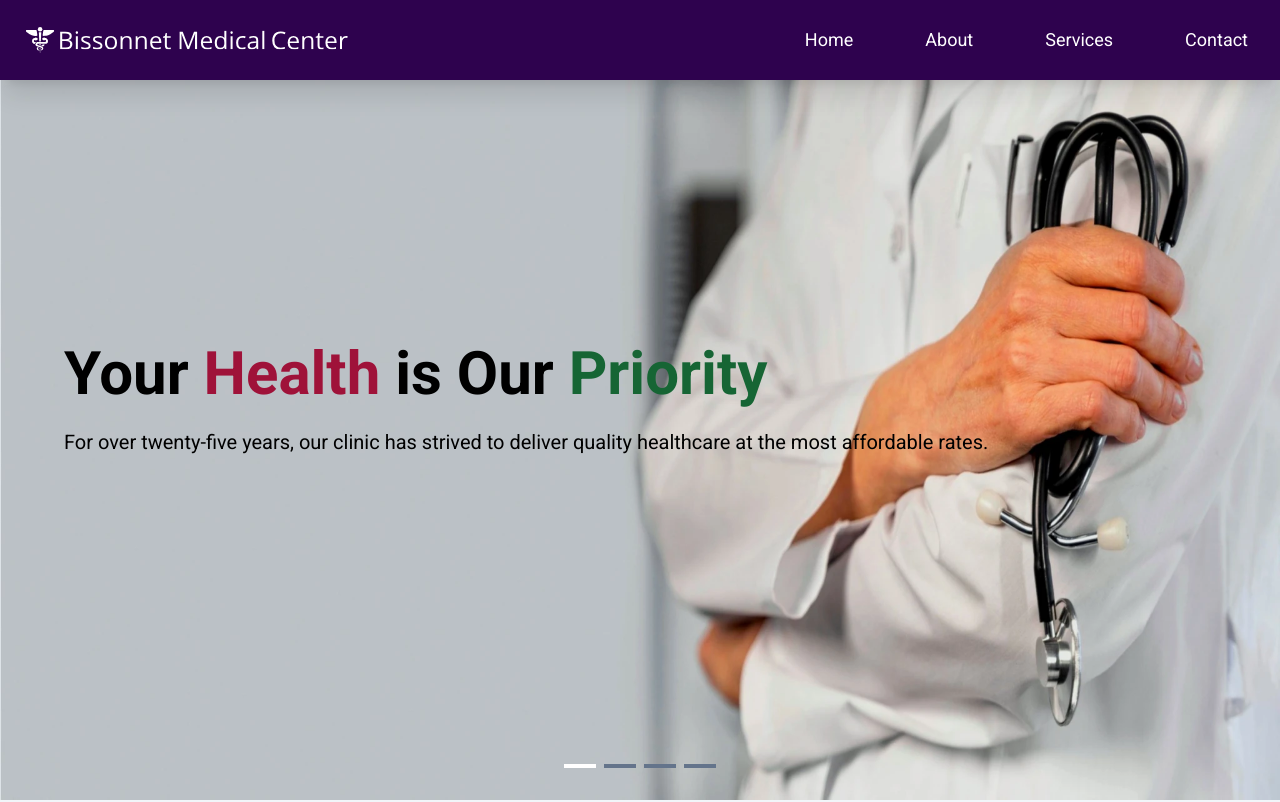
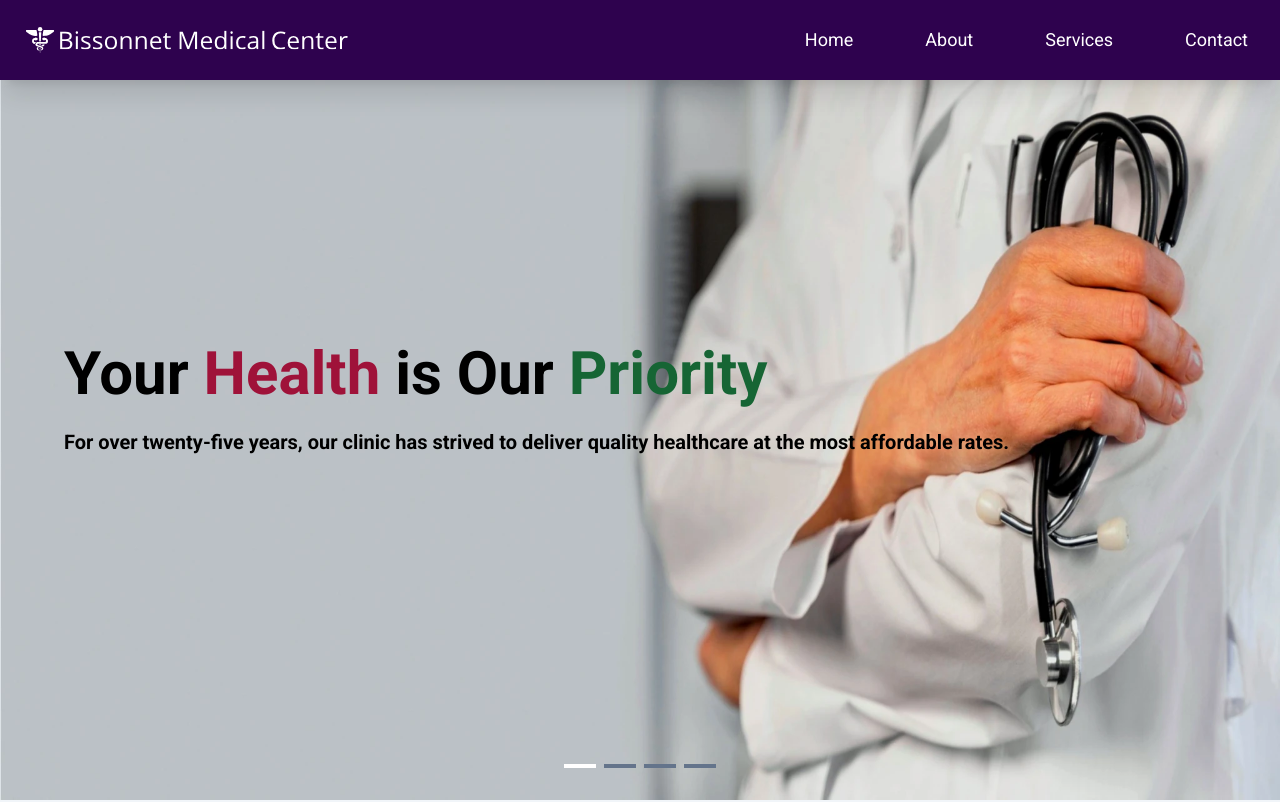
Before and after one commit to hamzashaikh2001/BissonnetMedicalCenter, a Next.js app in the folder webapp/: page / in a window 1280 px wide. Shown: the top 802 px of the page. Built offline with nearby package versions, Linux system fonts and the light colour scheme.

Commit message:
Intro and README Update

```diff
--- a/webapp/package.json
+++ b/webapp/package.json
@@ -9,7 +9,6 @@
     "lint": "next lint"
   },
   "dependencies": {
-    "@vercel/analytics": "^1.1.1",
     "next": "13.5.4",
     "react": "^18",
     "react-dom": "^18"
--- a/webapp/src/app/layout.tsx
+++ b/webapp/src/app/layout.tsx
@@ -1,6 +1,5 @@
 import './globals.css'
 import { Inter } from 'next/font/google'
-import { Analytics } from '@vercel/analytics/react';
 
 const inter = Inter({ subsets: ['latin'] })
 
@@ -13,7 +12,6 @@ export default function RootLayout({
     <html lang="en">
       <body className={inter.className}>
         {children}
-        <Analytics />
       </body>
     </html>
   )
--- a/webapp/src/components/Intro.tsx
+++ b/webapp/src/components/Intro.tsx
@@ -4,9 +4,9 @@ import Carousel from './Carousel'
 const Intro = () => {
     return (
         <div id="home" className="h-screen bg-[url('/background.webp')]">
-            <div className="flex flex-col items-start justify-center absolute h-full z-10 px-8 sm:px-16 space-y-6">
-                <h1 className="text-6xl font-extrabold w-44 sm:w-full text-black">Your <span className="text-rose-800">Health</span> is Our <span className="text-green-800">Priority</span></h1>
-                <p className="text-xl text-slate-800 xs:text-black">For over twenty-five years, our clinic has strived to deliver quality healthcare at the most affordable rates.</p>
+            <div className="flex flex-col items-start justify-center absolute h-full z-10 px-8 sm:px-16 space-y-6 text-black">
+                <h1 className="text-6xl font-extrabold w-44 sm:w-full">Your <span className="text-rose-800">Health</span> is Our <span className="text-green-800">Priority</span></h1>
+                <p className="text-xl font-bold">For over twenty-five years, our clinic has strived to deliver quality healthcare at the most affordable rates.</p>
             </div>
             <div className="hidden md:block">
                 <Carousel />
```
Also changed, not shown: 2 other files (tests, documents, lock files or other folders).
